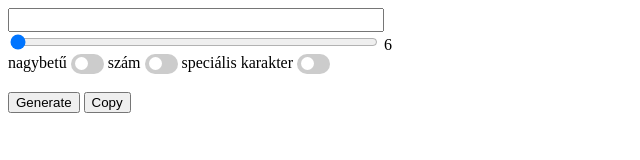
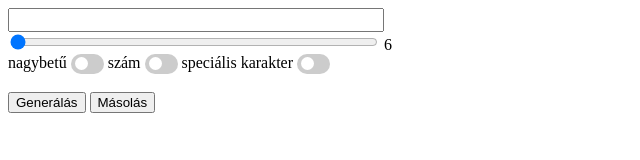
Before and after one commit to Twixy01/Password_Generator, a plain HTML site: page index.html in a window 1280 px wide. Shown: the full height of the page, 0-640 px from the left. Drawn offline with Linux system fonts and the light colour scheme.

Commit message:
Update index.html
*Generálás
*Másolás

```diff
--- a/index.html
+++ b/index.html
@@ -35,8 +35,8 @@
     <!-- ------- -->
     <br><br>
 
-    <button id="gen">Generate</button>
-    <button id="copy">Copy</button>
+    <button id="gen">Generálás</button>
+    <button id="copy">Másolás</button>
 
     <!-- javascript -->
     <script src="main.js"></script>
```
